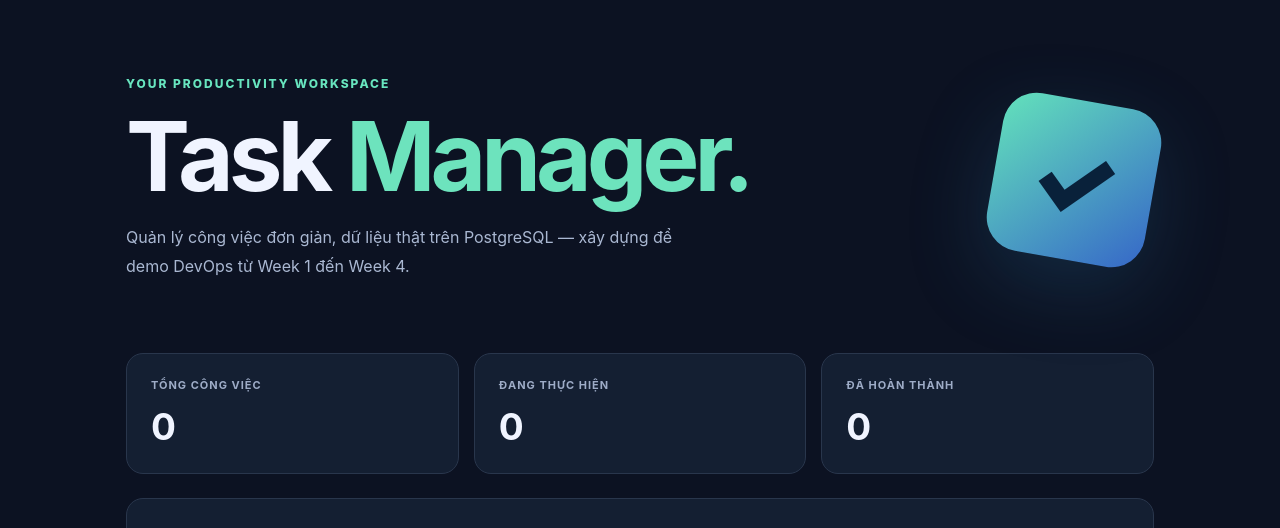
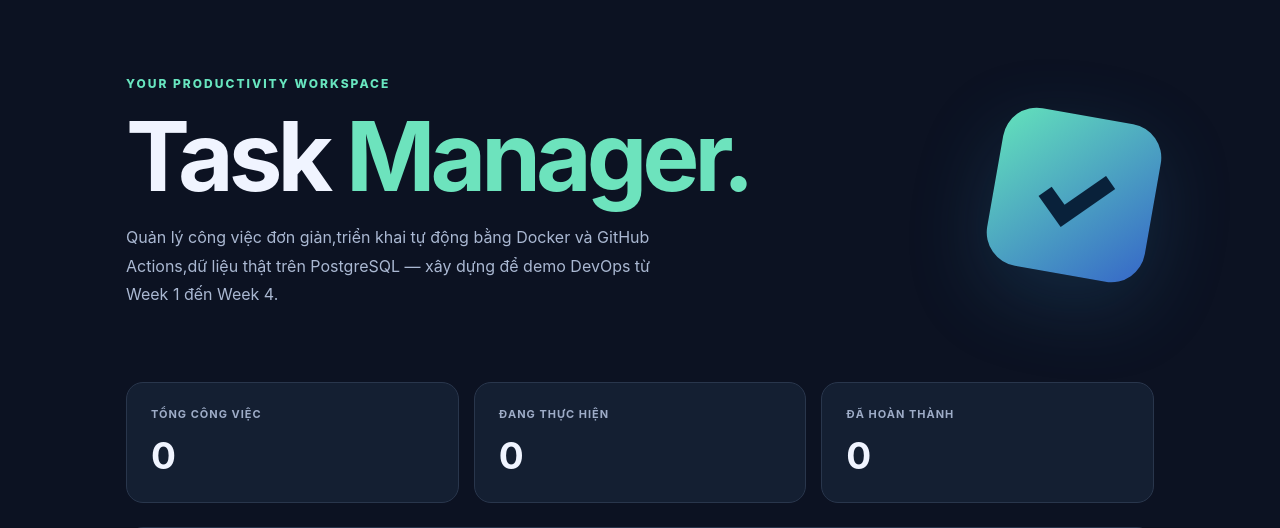
Before and after one commit to trvannhan/devops-final-task-manager, a Flask app: page / in a window 1280 px wide. Shown: the part 86-614 px from the top of the page. Run offline with Flask 3, Linux system fonts and the light colour scheme; data that the repository does not hold is empty; some libraries are stand-ins or nearby versions.

Commit message:
update subtitle

```diff
--- a/app/templates/index.html
+++ b/app/templates/index.html
@@ -17,7 +17,7 @@
         <div>
           <p class="eyebrow">YOUR PRODUCTIVITY WORKSPACE</p>
           <h1>Task <em>Manager.</em></h1>
-          <p class="subtitle">Quản lý công việc đơn giản, dữ liệu thật trên PostgreSQL — xây dựng để demo DevOps từ Week 1 đến Week 4.</p>
+          <p class="subtitle">Quản lý công việc đơn giản,triển khai tự động bằng Docker và GitHub Actions,dữ liệu thật trên PostgreSQL — xây dựng để demo DevOps từ Week 1 đến Week 4.</p>
         </div>
         <div class="orb">✓</div>
       </section>
```
